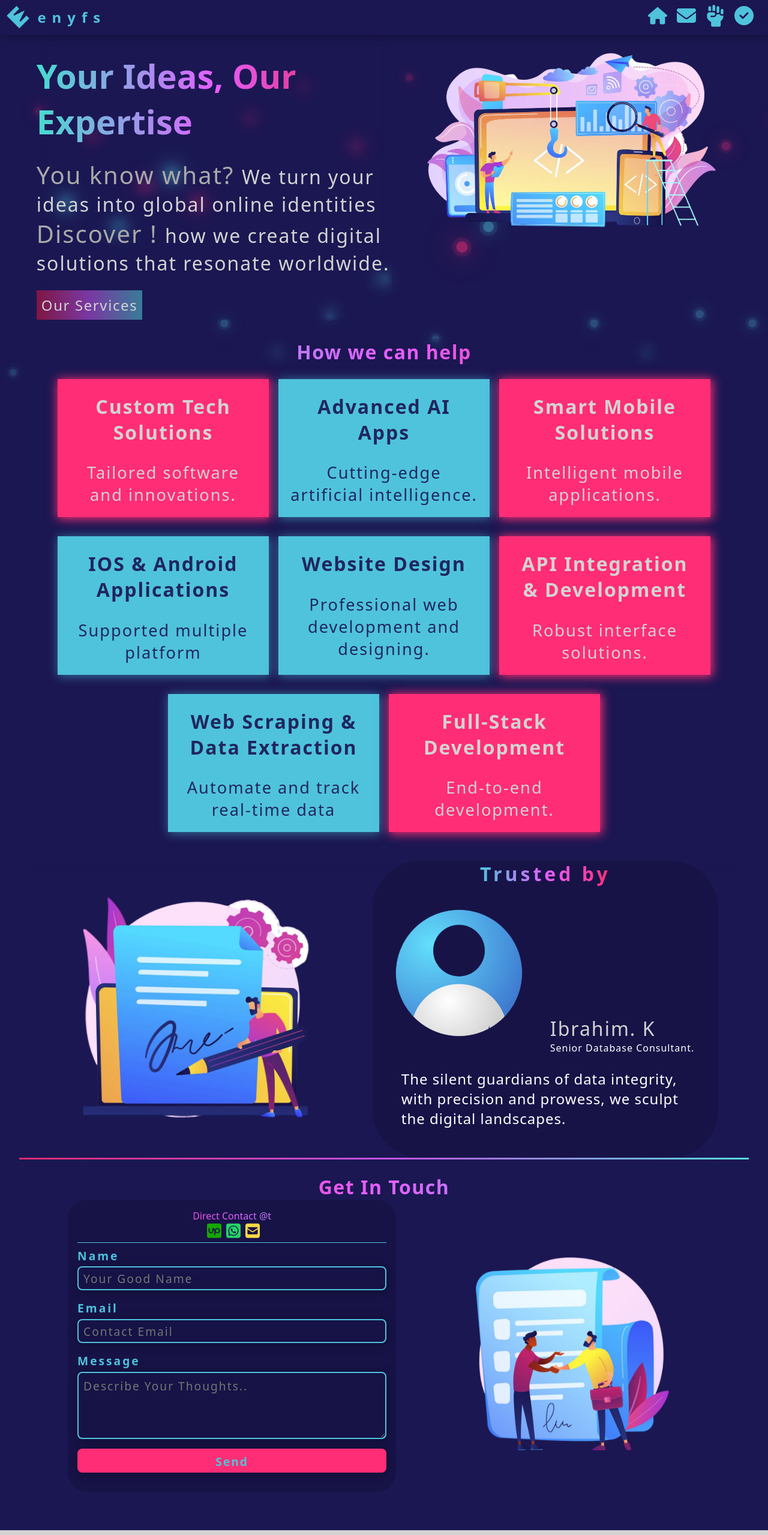
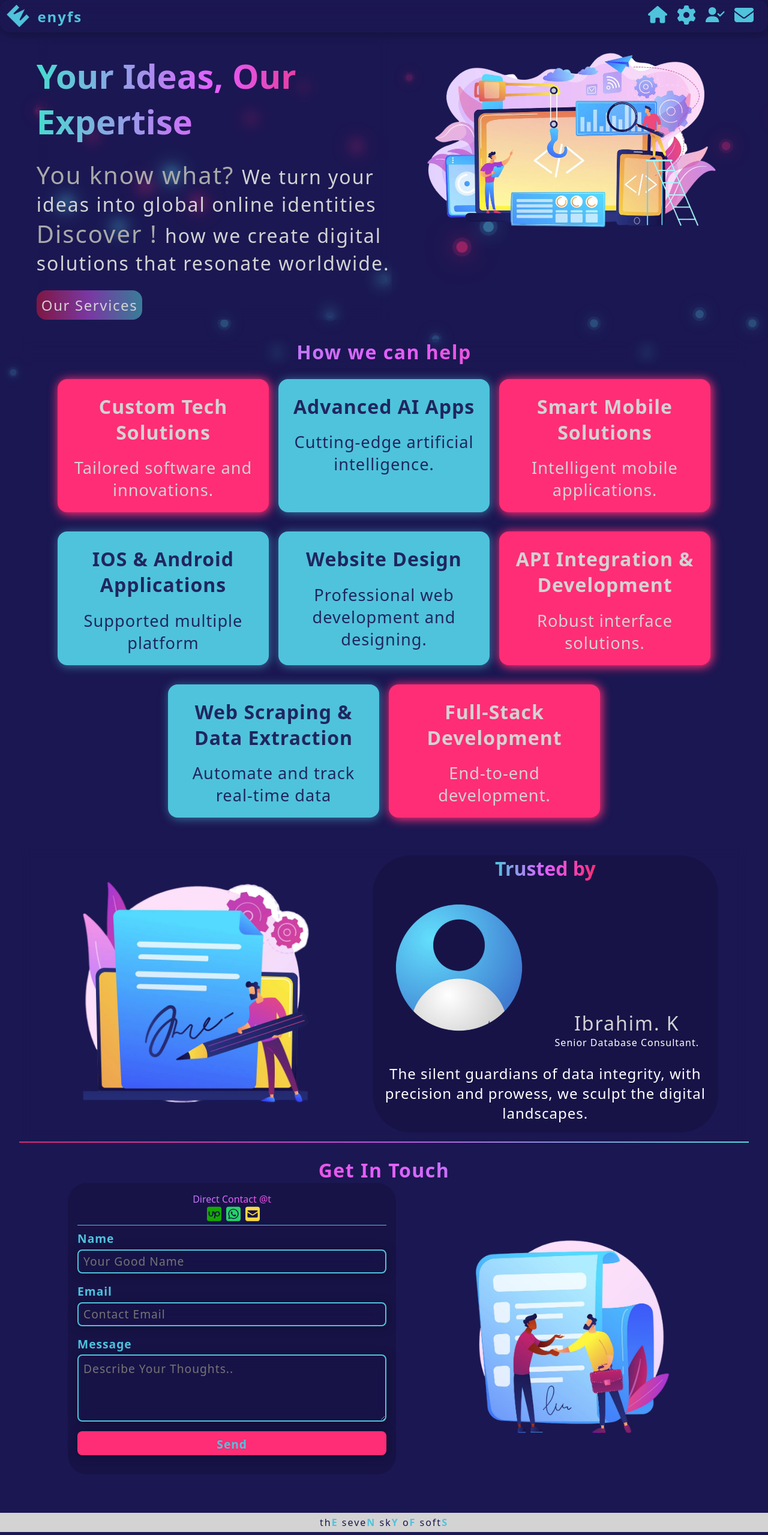
Before and after one commit to abdulrehmanibk/1s2f3y4n5e6, a React (Vite) app: page / in a window 1280 px wide. Shown: the top 2559 px of the page at 60% size. Built offline with nearby package versions, Linux system fonts and the light colour scheme.

Commit message:
jul-3-5th commit

```diff
--- a/src/pages/home/first.css
+++ b/src/pages/home/first.css
@@ -61,6 +61,7 @@ html{
     background: linear-gradient(to left, #5ffff270,#e45fff78, #e817367c) ;
     color: lightgray;
     cursor: pointer;
+    border-radius: 1rem;
 }
 
 @media (min-width: 1166px) {
--- a/src/pages/home/fourth.css
+++ b/src/pages/home/fourth.css
@@ -24,7 +24,7 @@
 .direct_up{
     border-bottom: 0.1rem double #4fc3dc;
     width: auto;
-    background: linear-gradient(to left, #4fc3dc,#e45fff, #ff2d75);
+    background: linear-gradient(to right, #4fc3dc,#e45fff, #ff2d75);
     -webkit-background-clip: text;
     -webkit-text-fill-color: transparent;
     text-align: center;
@@ -83,7 +83,7 @@
     color: #4fc3dc;
     font-size: 1.2rem;
     font-weight: 600;
-    letter-spacing: 3px;
+    letter-spacing: 1px;
 }
 .fourth_right input{
     display: block;
@@ -92,7 +92,7 @@
     height: 2.5rem;
     font-size: 1.2rem;
     padding: .5rem;
-    letter-spacing: 2px;
+    letter-spacing: 1px;
     background-color: transparent;
     border:0.15rem solid  #4fc3dc;
     margin-bottom: 1rem;
@@ -114,7 +114,7 @@
     height: 7rem;
     font-size: 1.2rem;
     padding: .5rem;
-    letter-spacing: 2px;
+    letter-spacing: 1px;
     background-color: transparent;
     border:0.15rem solid  #4fc3dc;
     margin-bottom: 1rem;
@@ -261,6 +261,12 @@
     .fourth_right h2{
         font-size: 1.2rem;
     }
+    .fourth_right input,.fourth_right textarea,.fourth_right label{
+        font-size: .9rem;
+    }
+    .f4heading{
+        font-size: 1.5rem;
+    }
 
  }
  @media (max-width: 320px) {
--- a/src/pages/home/fourth.jsx
+++ b/src/pages/home/fourth.jsx
@@ -83,7 +83,7 @@ const Fourth = () => {
       <span><p>Direct Contact @t</p></span>
       <span><a id='upwork_svg' target="_blank" href="https://www.upwork.com/freelancers/~01550206277fc84467"><svg xmlns="http://www.w3.org/2000/svg"  viewBox="0 0 448 512"><path fill="#14a800" d="M56 32l336 0c30.9 0 56 25.1 56 56l0 336c0 30.9-25.1 56-56 56L56 480c-30.9 0-56-25.1-56-56L0 88C0 57.1 25.1 32 56 32zM270.9 274.2c6.6-52.9 25.9-69.5 51.4-69.5c25.3 0 44.9 20.2 44.9 49.7s-19.7 49.7-44.9 49.7c-27.9 0-46.3-21.5-51.4-29.9zm-26.7-41.8c-8.2-15.5-14.3-36.3-19.2-55.6l-29.7 0-33.2 0 0 78.1c0 28.4-12.9 49.4-38.2 49.4s-39.8-20.9-39.8-49.3l.3-78.1-36.2 0 0 78.1c0 22.8 7.4 43.5 20.9 58.2c13.9 15.2 32.8 23.2 54.8 23.2c43.7 0 74.2-33.5 74.2-81.5l0-52.5c4.6 17.3 15.4 50.5 36.2 79.7L215 392.6l36.8 0 12.8-78.4c4.2 3.5 8.7 6.6 13.4 9.4c12.3 7.8 26.4 12.2 40.9 12.6l.1 0c.5 0 1.1 0 1.6 0c.6 0 1.1 0 1.7 0c45.1 0 80.9-34.9 80.9-81.9s-35.9-82.2-80.9-82.2c-45.4 0-70.9 29.7-78.1 60.1z"/></svg> </a></span>
       <span><a id='whatsapp_svg' target="_blank" href='https://wa.link/phlegw'><svg xmlns="http://www.w3.org/2000/svg" viewBox="0 0 448 512"><path fill="#25d366" d="M92.1 254.6c0 24.9 7 49.2 20.2 70.1l3.1 5-13.3 48.6L152 365.2l4.8 2.9c20.2 12 43.4 18.4 67.1 18.4h.1c72.6 0 133.3-59.1 133.3-131.8c0-35.2-15.2-68.3-40.1-93.2c-25-25-58-38.7-93.2-38.7c-72.7 0-131.8 59.1-131.9 131.8zM274.8 330c-12.6 1.9-22.4 .9-47.5-9.9c-36.8-15.9-61.8-51.5-66.9-58.7c-.4-.6-.7-.9-.8-1.1c-2-2.6-16.2-21.5-16.2-41c0-18.4 9-27.9 13.2-32.3c.3-.3 .5-.5 .7-.8c3.6-4 7.9-5 10.6-5c2.6 0 5.3 0 7.6 .1c.3 0 .5 0 .8 0c2.3 0 5.2 0 8.1 6.8c1.2 2.9 3 7.3 4.9 11.8c3.3 8 6.7 16.3 7.3 17.6c1 2 1.7 4.3 .3 6.9c-3.4 6.8-6.9 10.4-9.3 13c-3.1 3.2-4.5 4.7-2.3 8.6c15.3 26.3 30.6 35.4 53.9 47.1c4 2 6.3 1.7 8.6-1c2.3-2.6 9.9-11.6 12.5-15.5c2.6-4 5.3-3.3 8.9-2s23.1 10.9 27.1 12.9c.8 .4 1.5 .7 2.1 1c2.8 1.4 4.7 2.3 5.5 3.6c.9 1.9 .9 9.9-2.4 19.1c-3.3 9.3-19.1 17.7-26.7 18.8zM448 96c0-35.3-28.7-64-64-64H64C28.7 32 0 60.7 0 96V416c0 35.3 28.7 64 64 64H384c35.3 0 64-28.7 64-64V96zM148.1 393.9L64 416l22.5-82.2c-13.9-24-21.2-51.3-21.2-79.3C65.4 167.1 136.5 96 223.9 96c42.4 0 82.2 16.5 112.2 46.5c29.9 30 47.9 69.8 47.9 112.2c0 87.4-72.7 158.5-160.1 158.5c-26.6 0-52.7-6.7-75.8-19.3z"/></svg></a></span>
-      <span><a id='mail_svg' target="_blank" href='mailto:abrm.ibk@gmail.com' ><svg xmlns="http://www.w3.org/2000/svg" viewBox="0 0 448 512"><path fill="#F8D944" d="M64 32C28.7 32 0 60.7 0 96V416c0 35.3 28.7 64 64 64H384c35.3 0 64-28.7 64-64V96c0-35.3-28.7-64-64-64H64zM218 271.7L64.2 172.4C66 156.4 79.5 144 96 144H352c16.5 0 30 12.4 31.8 28.4L230 271.7c-1.8 1.2-3.9 1.8-6 1.8s-4.2-.6-6-1.8zm29.4 26.9L384 210.4V336c0 17.7-14.3 32-32 32H96c-17.7 0-32-14.3-32-32V210.4l136.6 88.2c7 4.5 15.1 6.9 23.4 6.9s16.4-2.4 23.4-6.9z"/></svg></a></span>
+      <span><a id='mail_svg' target="_blank" href="mailto:service.enyfs@gmail.com" ><svg xmlns="http://www.w3.org/2000/svg" viewBox="0 0 448 512"><path fill="#F8D944" d="M64 32C28.7 32 0 60.7 0 96V416c0 35.3 28.7 64 64 64H384c35.3 0 64-28.7 64-64V96c0-35.3-28.7-64-64-64H64zM218 271.7L64.2 172.4C66 156.4 79.5 144 96 144H352c16.5 0 30 12.4 31.8 28.4L230 271.7c-1.8 1.2-3.9 1.8-6 1.8s-4.2-.6-6-1.8zm29.4 26.9L384 210.4V336c0 17.7-14.3 32-32 32H96c-17.7 0-32-14.3-32-32V210.4l136.6 88.2c7 4.5 15.1 6.9 23.4 6.9s16.4-2.4 23.4-6.9z"/></svg></a></span>
       </div>
     <form ref={form} onSubmit={sendEmail}>
       <label className='label' htmlFor="user_name">Name</label>
--- a/src/pages/home/navbar.css
+++ b/src/pages/home/navbar.css
@@ -17,6 +17,7 @@
     z-index: 1;
     display: flex;
     align-items: center;
+    border-radius: 1rem;
 }
 
 .nav_container ul{
@@ -55,7 +56,7 @@
     /* border: 0.1rem solid; */
     font-size: 1.5rem;
     font-weight: 600;
-    letter-spacing: 10px;
+    letter-spacing: 2px;
     color: #4FC3DC;
     /* color: #ff2d75; */
 }
@@ -78,8 +79,9 @@
 }
  @media (max-width: 768px) {
     .nav_container li{
-        width: 3rem;
+        width: 2.5rem;
     }
+
  }
  @media (max-width: 430px) {
     .logo{
--- a/src/pages/home/navbar.jsx
+++ b/src/pages/home/navbar.jsx
@@ -40,9 +40,9 @@ const Navbar = () => {
       </div>
     <ul>
         <a href="#home"><li><svg fill='#4FC3DC' xmlns="http://www.w3.org/2000/svg" viewBox="0 0 576 512"><path d="M575.8 255.5c0 18-15 32.1-32 32.1h-32l.7 160.2c0 2.7-.2 5.4-.5 8.1V472c0 22.1-17.9 40-40 40H456c-1.1 0-2.2 0-3.3-.1c-1.4 .1-2.8 .1-4.2 .1H416 392c-22.1 0-40-17.9-40-40V448 384c0-17.7-14.3-32-32-32H256c-17.7 0-32 14.3-32 32v64 24c0 22.1-17.9 40-40 40H160 128.1c-1.5 0-3-.1-4.5-.2c-1.2 .1-2.4 .2-3.6 .2H104c-22.1 0-40-17.9-40-40V360c0-.9 0-1.9 .1-2.8V287.6H32c-18 0-32-14-32-32.1c0-9 3-17 10-24L266.4 8c7-7 15-8 22-8s15 2 21 7L564.8 231.5c8 7 12 15 11 24z"/></svg></li></a>
+        <a href="#services"><li><svg  fill='#4FC3DC' xmlns="http://www.w3.org/2000/svg" viewBox="0 0 512 512"><path d="M495.9 166.6c3.2 8.7 .5 18.4-6.4 24.6l-43.3 39.4c1.1 8.3 1.7 16.8 1.7 25.4s-.6 17.1-1.7 25.4l43.3 39.4c6.9 6.2 9.6 15.9 6.4 24.6c-4.4 11.9-9.7 23.3-15.8 34.3l-4.7 8.1c-6.6 11-14 21.4-22.1 31.2c-5.9 7.2-15.7 9.6-24.5 6.8l-55.7-17.7c-13.4 10.3-28.2 18.9-44 25.4l-12.5 57.1c-2 9.1-9 16.3-18.2 17.8c-13.8 2.3-28 3.5-42.5 3.5s-28.7-1.2-42.5-3.5c-9.2-1.5-16.2-8.7-18.2-17.8l-12.5-57.1c-15.8-6.5-30.6-15.1-44-25.4L83.1 425.9c-8.8 2.8-18.6 .3-24.5-6.8c-8.1-9.8-15.5-20.2-22.1-31.2l-4.7-8.1c-6.1-11-11.4-22.4-15.8-34.3c-3.2-8.7-.5-18.4 6.4-24.6l43.3-39.4C64.6 273.1 64 264.6 64 256s.6-17.1 1.7-25.4L22.4 191.2c-6.9-6.2-9.6-15.9-6.4-24.6c4.4-11.9 9.7-23.3 15.8-34.3l4.7-8.1c6.6-11 14-21.4 22.1-31.2c5.9-7.2 15.7-9.6 24.5-6.8l55.7 17.7c13.4-10.3 28.2-18.9 44-25.4l12.5-57.1c2-9.1 9-16.3 18.2-17.8C227.3 1.2 241.5 0 256 0s28.7 1.2 42.5 3.5c9.2 1.5 16.2 8.7 18.2 17.8l12.5 57.1c15.8 6.5 30.6 15.1 44 25.4l55.7-17.7c8.8-2.8 18.6-.3 24.5 6.8c8.1 9.8 15.5 20.2 22.1 31.2l4.7 8.1c6.1 11 11.4 22.4 15.8 34.3zM256 336a80 80 0 1 0 0-160 80 80 0 1 0 0 160z"/></svg></li></a>
+        <a href="#trustedBy"><li><svg fill='#4FC3DC' xmlns="http://www.w3.org/2000/svg" viewBox="0 0 640 512"><path d="M96 128a128 128 0 1 1 256 0A128 128 0 1 1 96 128zM0 482.3C0 383.8 79.8 304 178.3 304h91.4C368.2 304 448 383.8 448 482.3c0 16.4-13.3 29.7-29.7 29.7H29.7C13.3 512 0 498.7 0 482.3zM625 177L497 305c-9.4 9.4-24.6 9.4-33.9 0l-64-64c-9.4-9.4-9.4-24.6 0-33.9s24.6-9.4 33.9 0l47 47L591 143c9.4-9.4 24.6-9.4 33.9 0s9.4 24.6 0 33.9z"/></svg></li></a>
         <a href="#contact"><li><svg fill='#4FC3DC' xmlns="http://www.w3.org/2000/svg" viewBox="0 0 512 512"><path d="M48 64C21.5 64 0 85.5 0 112c0 15.1 7.1 29.3 19.2 38.4L236.8 313.6c11.4 8.5 27 8.5 38.4 0L492.8 150.4c12.1-9.1 19.2-23.3 19.2-38.4c0-26.5-21.5-48-48-48H48zM0 176V384c0 35.3 28.7 64 64 64H448c35.3 0 64-28.7 64-64V176L294.4 339.2c-22.8 17.1-54 17.1-76.8 0L0 176z"/></svg></li></a>
-        <a href="#services"><li><svg fill='#4FC3DC' xmlns="http://www.w3.org/2000/svg" viewBox="0 0 448 512"><path d="M192 0c17.7 0 32 14.3 32 32V144H160V32c0-17.7 14.3-32 32-32zM64 64c0-17.7 14.3-32 32-32s32 14.3 32 32v80H64V64zm192 0c0-17.7 14.3-32 32-32s32 14.3 32 32v96c0 17.7-14.3 32-32 32s-32-14.3-32-32V64zm96 64c0-17.7 14.3-32 32-32s32 14.3 32 32v64c0 17.7-14.3 32-32 32s-32-14.3-32-32V128zm-96 88l0-.6c9.4 5.4 20.3 8.6 32 8.6c13.2 0 25.4-4 35.6-10.8c8.7 24.9 32.5 42.8 60.4 42.8c11.7 0 22.6-3.1 32-8.6V256c0 52.3-25.1 98.8-64 128v96c0 17.7-14.3 32-32 32H160c-17.7 0-32-14.3-32-32V401.6c-17.3-7.9-33.2-18.8-46.9-32.5L69.5 357.5C45.5 333.5 32 300.9 32 267V240c0-35.3 28.7-64 64-64h88c22.1 0 40 17.9 40 40s-17.9 40-40 40H128c-8.8 0-16 7.2-16 16s7.2 16 16 16h56c39.8 0 72-32.2 72-72z"/></svg></li></a>
-        <a href="#trustedBy"><li><svg fill='#4FC3DC' xmlns="http://www.w3.org/2000/svg" viewBox="0 0 512 512"><path d="M256 512A256 256 0 1 0 256 0a256 256 0 1 0 0 512zM369 209L241 337c-9.4 9.4-24.6 9.4-33.9 0l-64-64c-9.4-9.4-9.4-24.6 0-33.9s24.6-9.4 33.9 0l47 47L335 175c9.4-9.4 24.6-9.4 33.9 0s9.4 24.6 0 33.9z"/></svg>  </li></a>
     </ul>
     </nav>
     </>
--- a/src/pages/home/second.css
+++ b/src/pages/home/second.css
@@ -23,6 +23,7 @@
     transition: .7s;
     margin-bottom: 1rem;
     padding: 1rem;
+    border-radius: 1rem;
 }
 .card:nth-child(1){
     background-color: #ff2d75;
@@ -44,15 +45,15 @@
     font-size: 2rem;
     padding: .5rem;
     color:  lightgray;
-    letter-spacing: 2px;
+    letter-spacing: 1px;
 
 }
 .card p{
     font-size: 1.7rem;
-    margin-top: 1rem;
+    margin-top: .5rem;
     color:lightgrey;
     /* font-weight: 600; */
-    letter-spacing: 2px;
+    letter-spacing: 1px;
     padding: .2rem;
 
 }
@@ -143,5 +144,8 @@ cursor: pointer;
     .card p{
         font-size: 1.2rem;
     }
+    .sheading{
+        font-size: 1.5rem;
+    }
 
  }
--- a/src/pages/home/third.css
+++ b/src/pages/home/third.css
@@ -11,7 +11,7 @@
     margin-top: 1rem;
     font-size: 2rem;
     /* color: darkgray; */
-    letter-spacing: 5px;
+    /* letter-spacing: 5px; */
     font-weight: 600;
     background: linear-gradient(to right, #4fc3dc,#e45fff, #ff2d75);
     -webkit-background-clip: text;
@@ -24,7 +24,7 @@
     flex-wrap: wrap;
     justify-content: space-evenly;
     align-items: center;
-    border-bottom: 0.2rem solid;
+    border-bottom: 0.15rem solid;
     border-image: linear-gradient(to left, #5ffff2d8,#e45fffd4, #ff2d75d8)1;
     backdrop-filter: blur(10px);
     margin-top: 2rem;
@@ -36,7 +36,7 @@
     width: 36rem;
     backdrop-filter: blur(10px);
     background-color: #171347;
-    border-radius: 5rem;
+    border-radius: 4rem;
     overflow: hidden;
     text-align: center;
 
@@ -64,6 +64,7 @@
     object-fit: cover;
     /* background-color: rgba(255, 255, 255, 0.033); */
     transition: 2s ease;
+    text-align: center;
 
 }
 
@@ -126,8 +127,8 @@ width: 100%;
 .review > p{
     font-size: 1.5rem;
     padding: 1rem;
-    padding-left: 3rem;
-    padding-right: 3rem;
+    padding-left: 1rem;
+    padding-right: 1rem;
     color: white;
     letter-spacing: 1px;
     /* border: 0.1rem solid black; */
@@ -238,15 +239,19 @@ width: 100%;
         width: 50%;
     }
     .review > p{
-        font-size: 1.1rem;
+        font-size: .9rem;
     }
     .rimg p::first-line{
         font-size: 1.2rem;
     }
+    .theading{
+        font-size: 1.5rem;
+        font-weight: 400;
+    }
  }
  @media (max-width: 400px) {
     .review > p{
-        font-size: 1rem;
+        font-size: .9rem;
     }
     .rimg p::first-line{
         font-size: 1.1rem;
```
